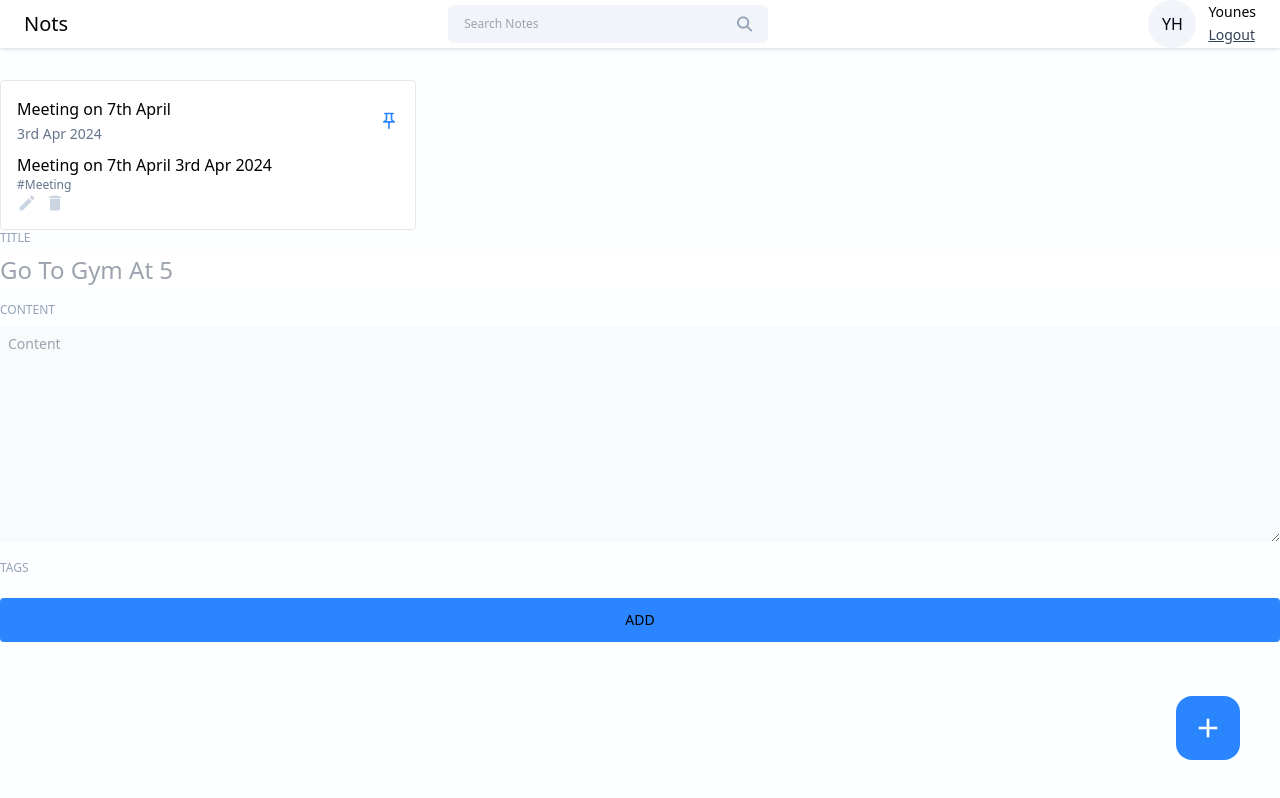
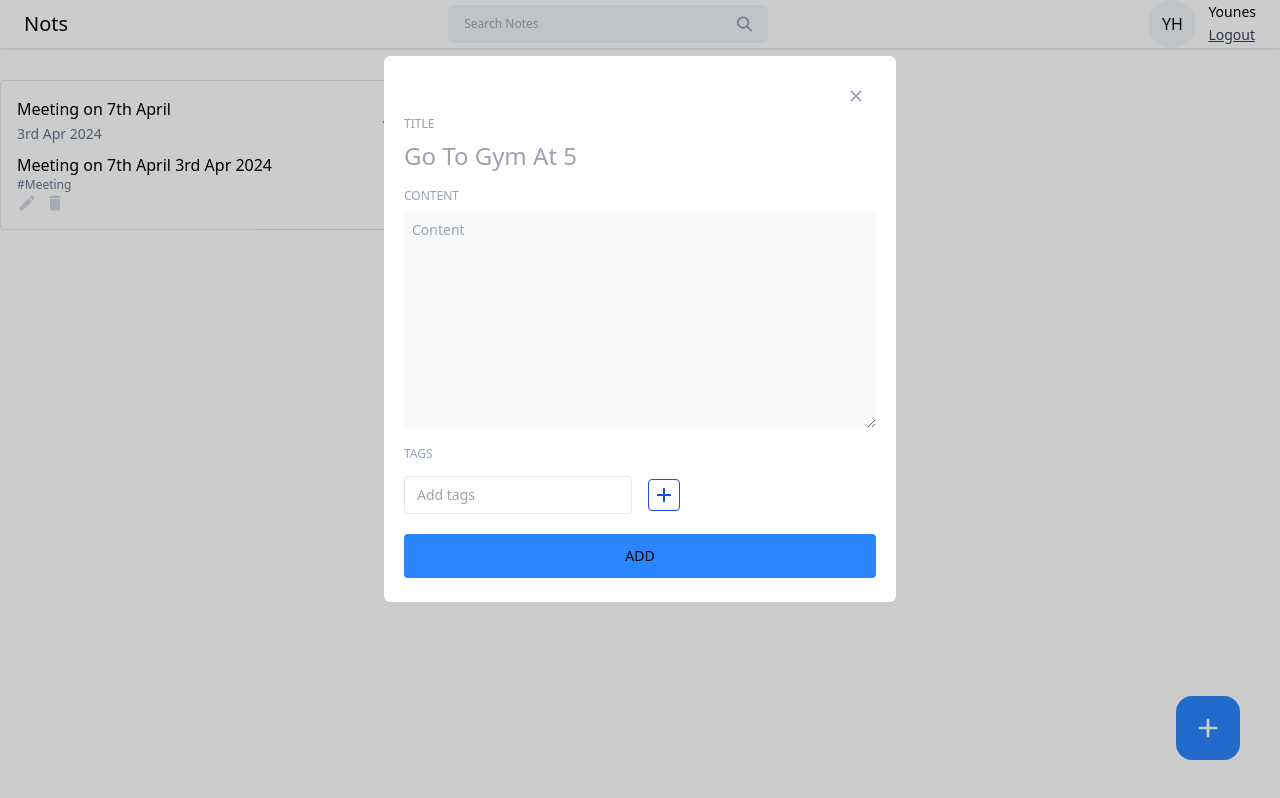
Before and after one commit to uones-hoseini/travel-gift, a React (Vite) app: page /dashboard in a window 1280 px wide. Both pictures are taken after a click on the button 1208 px from the left and 728 px from the top of the page. Built offline with nearby package versions, Linux system fonts and the light colour scheme.

Commit message:
Add TagInput component

```diff
--- /dev/null
+++ b/src/components/input/TagInput.jsx
@@ -0,0 +1,62 @@
+import React, { useState } from 'react';
+import { MdAdd, MdClose } from 'react-icons/md';
+
+const TagInput = ({ tags, setTags }) => {
+  const [inputValue, setInputValue] = useState('');
+
+  const handleInputChange = (e) => {
+    setInputValue(e.target.value);
+  };
+
+  const addNewTag = () => {
+    if (inputValue.trim() !== '') {
+      setTags([...tags, inputValue.trim()]);
+      setInputValue('');
+    }
+  };
+
+  const handleKeyDown = (e) => {
+    if (e.key === 'Enter') {
+      addNewTag();
+    }
+  };
+
+  const handleRemoveTag = (tagToRemove) => {
+    setTags(tags.filter((tag) => tag !== tagToRemove));
+  };
+
+  return (
+    <div>
+      {tags.length > 0 && (
+        <div className="flex items-center gap-2 flex-wrap mt-2">
+          {tags.map((tag, index) => (
+            <span key={index} className='flex items-center gap-2 text-sm to-slate-900 bg-slate-100 px-3 py-1 rounded'>
+              #{tag}
+              <button onClick={() => handleRemoveTag(tag)}>
+                <MdClose />
+              </button>
+            </span>
+          ))}
+        </div>
+      )}
+      <div className="flex items-center gap-4 mt-3">
+        <input
+          onKeyDown={handleKeyDown}
+          onChange={handleInputChange}
+          value={inputValue}
+          type="text"
+          className="text-sm bg-transparent border px-3 py-2 rounded outline-none"
+          placeholder="Add tags"
+        />
+        <button
+          onClick={addNewTag}
+          className="w-8 h-8 flex items-center justify-center rounded border border-blue-700 hover:bg-blue-700"
+        >
+          <MdAdd className="text-2xl text-blue-700 hover:text-white" />
+        </button>
+      </div>
+    </div>
+  );
+};
+
+export default TagInput;
--- a/src/main.jsx
+++ b/src/main.jsx
@@ -1,4 +1,4 @@
-import { StrictMode } from 'react'
+
 import { createRoot } from 'react-dom/client'
 import './index.css'
 import App from './App.jsx'
--- a/src/pages/Home/AddEditeNotes.jsx
+++ b/src/pages/Home/AddEditeNotes.jsx
@@ -1,29 +1,35 @@
-import React from 'react'
+import { useState } from "react"
+import TagInput from "../../components/input/TagInput"
+import { MdClose } from "react-icons/md"
 
-const AddEditeNotes = () => {
+const AddEditeNotes = ({noteData,type ,onClose }) => {
+  const [title, setTitle] = useState("")
+  const [content, setContent] = useState("")
+  const [tags, setTags] = useState([])
+
   return (
-    <div>
+    <div className="relative">
+      <div className="flex justify-end">
+        <button onClick={onClose} className="w-10 h-10 rounded-full flex items-center justify-center -top-3 -right-3 hover:bg-slate-50 ">
+          <MdClose className="text-xl text-slate-400" />
+        </button>
+      </div>
+
       <div className="flex flex-col gap-2">
-        <label className='input-lable' htmlFor="">TITLE</label>
-        <input className='text-2xl text-slate-950 outline-none' type="text"placeholder='Go To Gym At 5' />
+        <label className="input-lable">TITLE</label>
+        <input value={title} onChange={({ target }) => setTitle(target.value)} className="text-2xl text-slate-950 outline-none" type="text" placeholder="Go To Gym At 5" />
       </div>
       <div className="flex flex-col gap-2 mt-4">
-        <label className='input-lable' htmlFor="">CONTENT</label>
-        <textarea type='text'
-        className='text-sm to-slate-950 outline-none bg-slate-50 p-2 rounded'
-        placeholder='Content'
-        rows={10}
-        ></textarea>
+        <label className="input-lable">CONTENT</label>
+        <textarea value={content} onChange={({ target }) => setContent(target.value)} type="text" className="text-sm to-slate-950 outline-none bg-slate-50 p-2 rounded" placeholder="Content" rows={10}></textarea>
       </div>
       <div className="mt-3">
         <lable className="input-lable">TAGS</lable>
       </div>
-      <button
-      onClick={()=>{}}
-      className='btn-primary font-medium mt-5 p-3'
-      >
+      <TagInput tags={tags} setTags={setTags} />
+      <button onClick={() => {}} className="btn-primary font-medium mt-5 p-3">
         ADD
-        </button>
+      </button>
     </div>
   )
 }
--- a/src/pages/Home/Home.jsx
+++ b/src/pages/Home/Home.jsx
@@ -1,26 +1,49 @@
-import React from "react"
+import React, { useState } from "react"
 import ProfileInfo from "../../components/Cards/ProfileInfo"
 import Navbar from "../../components/Navbar"
 import NoteCard from "../../components/Cards/NoteCard"
 import { MdAdd } from "react-icons/md"
 import AddEditeNotes from "./AddEditeNotes"
+import Modal from "react-modal"
 
 const Home = () => {
+  const [openAddEditModal, setOpenAddEditModal] = useState({
+    isShown: false,
+    type: "add",
+    data: null,
+  })
   return (
     <>
       <Navbar />
       <div className="container mx-auto">
         <div className="grid grid-cols-3 gap-4 mt-8">
-        <NoteCard title="Meeting on 7th April" date="3rd Apr 2024" content="Meeting on 7th April 3rd Apr 2024" tags="#Meeting" isPinned={true} onEdit={() => {}} onDelete={() => {}} onPinNote={() => {}} />
+          <NoteCard title="Meeting on 7th April" date="3rd Apr 2024" content="Meeting on 7th April 3rd Apr 2024" tags="#Meeting" isPinned={true} onEdit={() => {}} onDelete={() => {}} onPinNote={() => {}} />
         </div>
       </div>
 
-      <button onClick={()=>{}} className="w-16 h-16 flex items-center justify-center rounded-2xl bg-primary
-      hover:bg-blue-600 absolute right-10 bottom-10">
-        <MdAdd className=" text-[32px] text-white "/>
+      <button
+        onClick={() => {
+          setOpenAddEditModal({ isShown: true, type: "add", data: null })
+        }}
+        className="w-16 h-16 flex items-center justify-center rounded-2xl bg-primary
+      hover:bg-blue-600 absolute right-10 bottom-10"
+      >
+        <MdAdd className=" text-[32px] text-white " />
       </button>
-      <AddEditeNotes/>
-
+      <Modal
+        isOpen={openAddEditModal.isShown}
+        onRequestClose={() => {}}
+        ariaHideApp={false}
+        style={{
+          overlay: {
+            backgroundColor: "rgba(0,0,0,0.2)",
+          },
+        }}
+        contentLabel=" "
+        className="p-5 w-[40%] max-h-3/4 bg-white rounded-md mx-auto mt-14 overflow-scroll"
+      >
+        <AddEditeNotes onClose={()=>{setOpenAddEditModal({isShown:false,type:"add", data:null})}}/>
+      </Modal>
     </>
   )
 }
```
